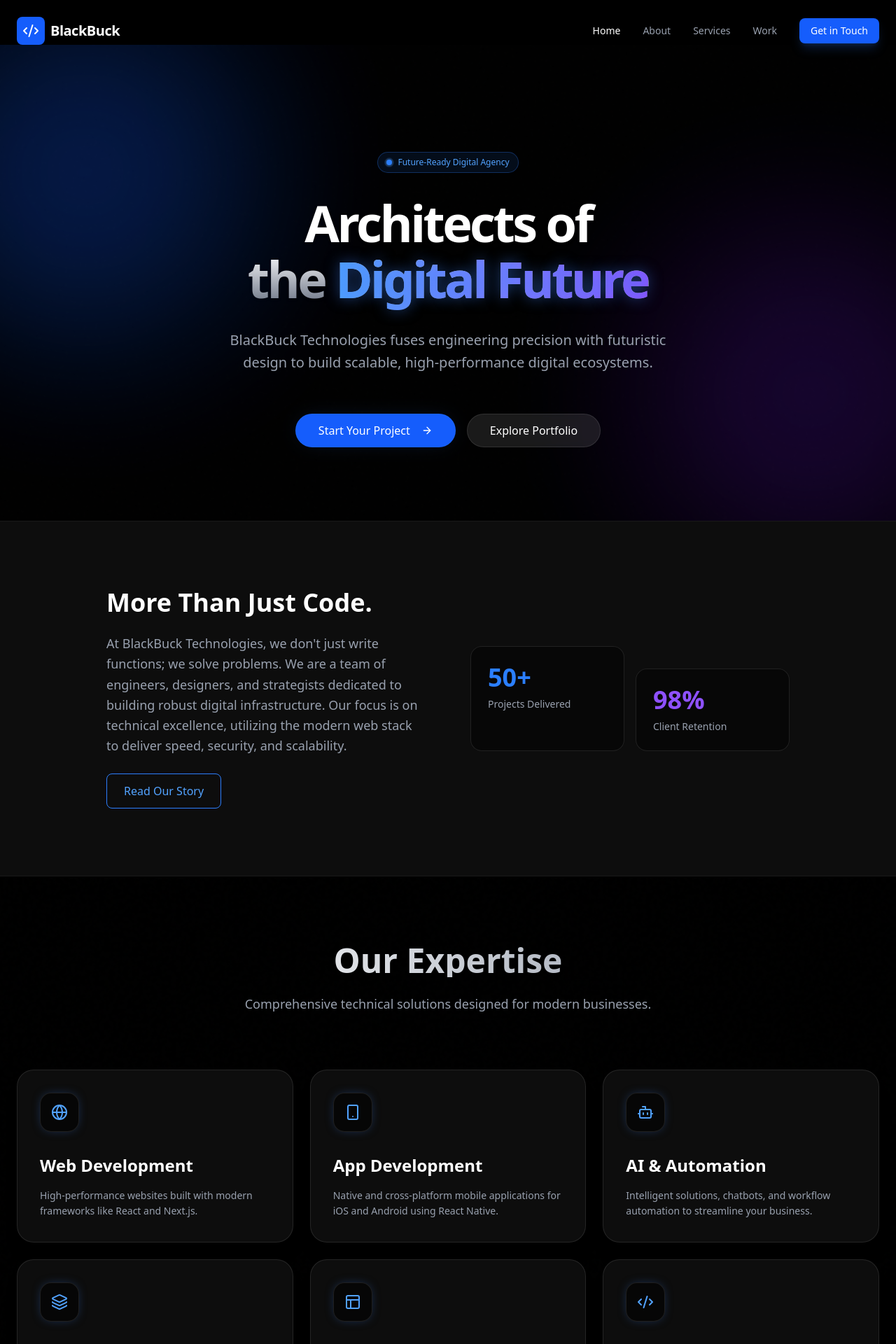
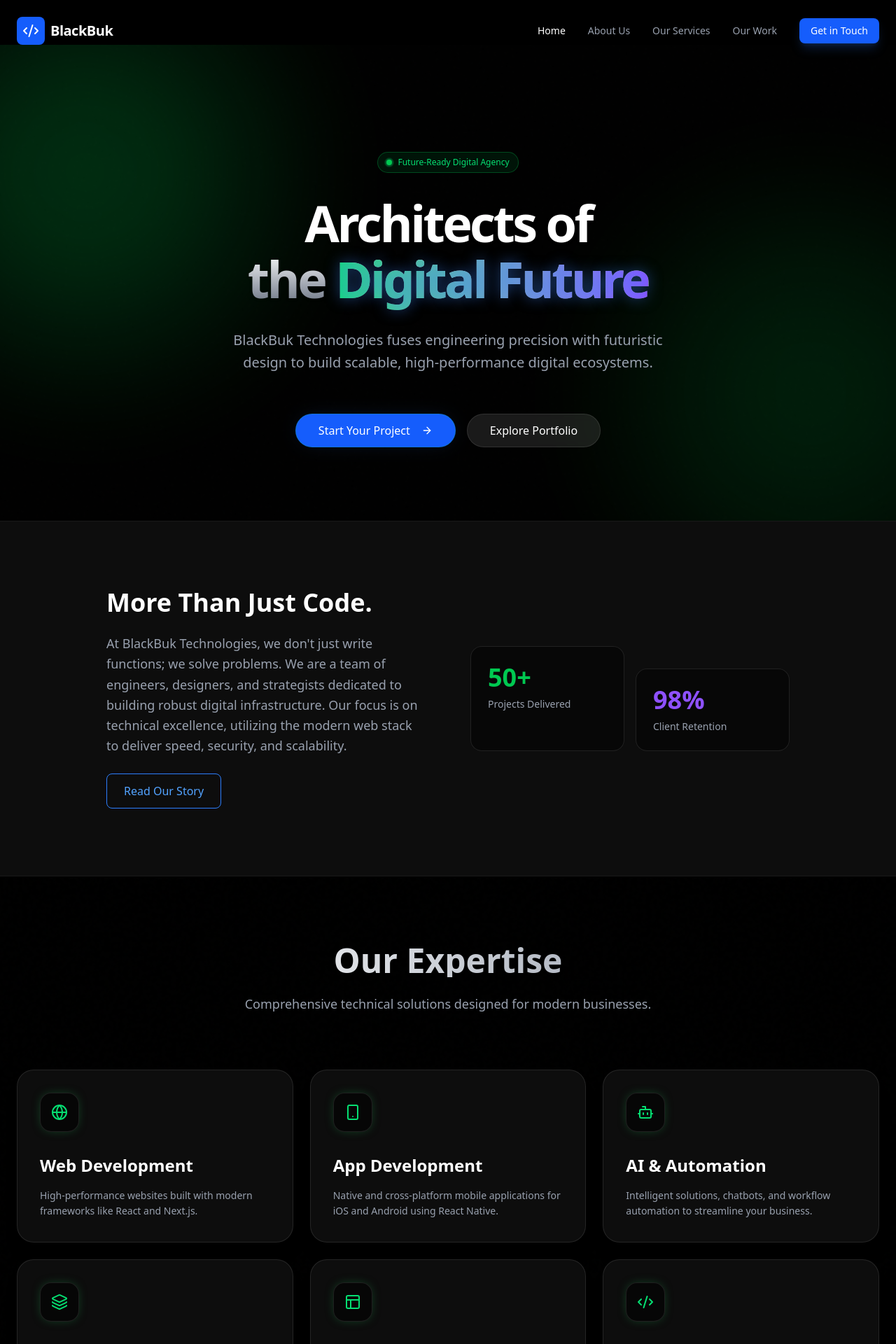
Before and after one commit to nanand1998/blackbuk, a React (Vite) app: page / in a window 1280 px wide. Shown: the top 1920 px of the page at 70% size. Built offline with nearby package versions, Linux system fonts and the light colour scheme.

Commit message:
made some changes

```diff
--- a/src/components/layout/Footer.jsx
+++ b/src/components/layout/Footer.jsx
@@ -12,10 +12,13 @@ const Footer = () => {
               <div className="bg-blue-600 p-1.5 rounded-lg">
                 <Code2 className="w-5 h-5 text-white" />
               </div>
-                            <span className="text-lg font-bold">BlackBuck<span className="text-blue-500">Tech</span></span>
+              <span className="text-lg font-bold">
+                BlackBuck<span className="text-blue-500">Tech</span>
+              </span>
             </div>
             <p className="text-gray-400 text-sm leading-relaxed">
-                            Premium digital solutions for forward-thinking companies. We build the future of the web.
+              Premium digital solutions for forward-thinking companies. We build
+              the future of the web.
             </p>
           </div>
 
@@ -23,9 +26,12 @@ const Footer = () => {
           <div>
             <h4 className="text-white font-semibold mb-6">Company</h4>
             <ul className="space-y-3">
-                            {['About', 'Services', 'Work', 'Careers'].map((item) => (
+              {["About", "Services", "Work"].map((item) => (
                 <li key={item}>
-                                    <Link to={`/${item.toLowerCase()}`} className="text-gray-400 hover:text-blue-400 text-sm transition-colors">
+                  <Link
+                    to={`/${item.toLowerCase()}`}
+                    className="text-gray-400 hover:text-blue-400 text-sm transition-colors"
+                  >
                     {item}
                   </Link>
                 </li>
@@ -36,9 +42,17 @@ const Footer = () => {
           <div>
             <h4 className="text-white font-semibold mb-6">Services</h4>
             <ul className="space-y-3">
-                            {['Web Development', 'Mobile Apps', 'Cloud Infrastructure', 'UI/UX Design'].map((item) => (
+              {[
+                "Web Development",
+                "Mobile Apps",
+                "Cloud Infrastructure",
+                "UI/UX Design",
+              ].map((item) => (
                 <li key={item}>
-                                    <Link to="/services" className="text-gray-400 hover:text-blue-400 text-sm transition-colors">
+                  <Link
+                    to="/services"
+                    className="text-gray-400 hover:text-blue-400 text-sm transition-colors"
+                  >
                     {item}
                   </Link>
                 </li>
@@ -50,19 +64,46 @@ const Footer = () => {
           <div>
             <h4 className="text-white font-semibold mb-6">Connect</h4>
             <div className="flex gap-4">
-                            <a href="#" className="text-gray-400 hover:text-white transition-colors"><Github className="w-5 h-5" /></a>
-                            <a href="#" className="text-gray-400 hover:text-white transition-colors"><Twitter className="w-5 h-5" /></a>
-                            <a href="#" className="text-gray-400 hover:text-white transition-colors"><Linkedin className="w-5 h-5" /></a>
-                            <a href="#" className="text-gray-400 hover:text-white transition-colors"><Mail className="w-5 h-5" /></a>
+              <a
+                href="#"
+                className="text-gray-400 hover:text-white transition-colors"
+              >
+                <Github className="w-5 h-5" />
+              </a>
+              <a
+                href="#"
+                className="text-gray-400 hover:text-white transition-colors"
+              >
+                <Twitter className="w-5 h-5" />
+              </a>
+              <a
+                href="#"
+                className="text-gray-400 hover:text-white transition-colors"
+              >
+                <Linkedin className="w-5 h-5" />
+              </a>
+              <a
+                href="#"
+                className="text-gray-400 hover:text-white transition-colors"
+              >
+                <Mail className="w-5 h-5" />
+              </a>
             </div>
           </div>
         </div>
 
         <div className="border-t border-white/5 pt-8 flex flex-col md:flex-row justify-between items-center gap-4 text-xs text-gray-500">
-                    <p>© {new Date().getFullYear()} BlackBuck Technologies. All rights reserved.</p>
+          <p>
+            © {new Date().getFullYear()} BlackBuk Technologies. All rights
+            reserved.
+          </p>
           <div className="flex gap-6">
-                        <Link to="/privacy" className="hover:text-white transition-colors">Privacy Policy</Link>
-                        <Link to="/terms" className="hover:text-white transition-colors">Terms of Service</Link>
+            <Link to="/privacy" className="hover:text-white transition-colors">
+              Privacy Policy
+            </Link>
+            <Link to="/terms" className="hover:text-white transition-colors">
+              Terms of Service
+            </Link>
           </div>
         </div>
       </div>
--- a/src/components/layout/Navbar.jsx
+++ b/src/components/layout/Navbar.jsx
@@ -24,16 +24,18 @@ const Navbar = () => {
 
   const navLinks = [
     { name: "Home", path: "/" },
-        { name: "About", path: "/about" },
-        { name: "Services", path: "/services" },
-        { name: "Work", path: "/work" },
+    { name: "About Us", path: "/about" },
+    { name: "Our Services", path: "/services" },
+    { name: "Our Work", path: "/work" },
   ];
 
   return (
     <nav
       className={cn(
         "fixed top-0 w-full z-50 transition-all duration-300 border-b border-transparent",
-                scrolled ? "bg-black/80 backdrop-blur-md border-white/10 py-4" : "bg-transparent py-6"
+        scrolled
+          ? "bg-black/80 backdrop-blur-md border-white/10 py-4"
+          : "bg-transparent py-6"
       )}
     >
       <div className="container mx-auto px-6 flex items-center justify-between">
@@ -42,7 +44,7 @@ const Navbar = () => {
           <div className="bg-blue-600 p-2 rounded-lg group-hover:bg-blue-500 transition-colors">
             <Code2 className="w-6 h-6 text-white" />
           </div>
-                    <span className="text-xl font-bold tracking-tight">BlackBuck</span>
+          <span className="text-xl font-bold tracking-tight">BlackBuk</span>
         </Link>
 
         {/* Desktop Nav */}
--- a/src/pages/Home.jsx
+++ b/src/pages/Home.jsx
@@ -1,5 +1,17 @@
 import { motion } from "framer-motion";
-import { ArrowRight, Code2, Cpu, Globe, Layout, Layers, ShieldCheck, Zap, Users, Smartphone, Bot } from "lucide-react";
+import {
+  ArrowRight,
+  Code2,
+  Cpu,
+  Globe,
+  Layout,
+  Layers,
+  ShieldCheck,
+  Zap,
+  Users,
+  Smartphone,
+  Bot,
+} from "lucide-react";
 import Button from "../components/ui/Button";
 import { Link } from "react-router-dom";
 
@@ -7,30 +19,66 @@ const Home = () => {
   const fadeIn = {
     initial: { opacity: 0, y: 20 },
     animate: { opacity: 1, y: 0 },
-        transition: { duration: 0.6 }
+    transition: { duration: 0.6 },
   };
 
   const staggerContainer = {
     animate: {
       transition: {
-                staggerChildren: 0.1
-            }
-        }
+        staggerChildren: 0.1,
+      },
+    },
   };
 
   const services = [
-        { icon: <Globe className="w-6 h-6" />, title: "Web Development", desc: "High-performance websites built with modern frameworks like React and Next.js." },
-        { icon: <Smartphone className="w-6 h-6" />, title: "App Development", desc: "Native and cross-platform mobile applications for iOS and Android using React Native." },
-        { icon: <Bot className="w-6 h-6" />, title: "AI & Automation", desc: "Intelligent solutions, chatbots, and workflow automation to streamline your business." },
-        { icon: <Layers className="w-6 h-6" />, title: "Cloud & DevOps", desc: "Scalable server-side architectures, automated pipelines, and secure cloud infrastructure." },
-        { icon: <Layout className="w-6 h-6" />, title: "UI/UX Engineering", desc: "Pixel-perfect interfaces that prioritize user experience and conversion optimization." },
-        { icon: <Code2 className="w-6 h-6" />, title: "Custom Software Solutions", desc: "Tailored digital products designed to solve your specific complex business challenges." },
+    {
+      icon: <Globe className="w-6 h-6" />,
+      title: "Web Development",
+      desc: "High-performance websites built with modern frameworks like React and Next.js.",
+    },
+    {
+      icon: <Smartphone className="w-6 h-6" />,
+      title: "App Development",
+      desc: "Native and cross-platform mobile applications for iOS and Android using React Native.",
+    },
+    {
+      icon: <Bot className="w-6 h-6" />,
+      title: "AI & Automation",
+      desc: "Intelligent solutions, chatbots, and workflow automation to streamline your business.",
+    },
+    {
+      icon: <Layers className="w-6 h-6" />,
+      title: "Cloud & DevOps",
+      desc: "Scalable server-side architectures, automated pipelines, and secure cloud infrastructure.",
+    },
+    {
+      icon: <Layout className="w-6 h-6" />,
+      title: "UI/UX Engineering",
+      desc: "Pixel-perfect interfaces that prioritize user experience and conversion optimization.",
+    },
+    {
+      icon: <Code2 className="w-6 h-6" />,
+      title: "Custom Software Solutions",
+      desc: "Tailored digital products designed to solve your specific complex business challenges.",
+    },
   ];
 
   const reasons = [
-        { icon: <ShieldCheck className="w-6 h-6" />, title: "Reliability", desc: "Code that works, deadlines that are met." },
-        { icon: <Zap className="w-6 h-6" />, title: "Performance", desc: "We obsess over milliseconds." },
-        { icon: <Users className="w-6 h-6" />, title: "Transparency", desc: "No hidden costs, constant communication." },
+    {
+      icon: <ShieldCheck className="w-6 h-6" />,
+      title: "Reliability",
+      desc: "Code that works, deadlines that are met.",
+    },
+    {
+      icon: <Zap className="w-6 h-6" />,
+      title: "Performance",
+      desc: "We obsess over milliseconds.",
+    },
+    {
+      icon: <Users className="w-6 h-6" />,
+      title: "Transparency",
+      desc: "No hidden costs, constant communication.",
+    },
   ];
 
   return (
@@ -39,11 +87,11 @@ const Home = () => {
       <section className="relative min-h-[85vh] flex items-center justify-center pt-24 pb-12 overflow-hidden">
         {/* Background Effects */}
         <div className="absolute inset-0 bg-noise opacity-20 pointer-events-none z-[1]" />
-                <div className="absolute inset-0 bg-[radial-gradient(ellipse_at_top,_var(--tw-gradient-stops))] from-blue-900/30 via-black to-black z-0" />
+        <div className="absolute inset-0 bg-[radial-gradient(ellipse_at_top,_var(--tw-gradient-stops))] from-green-900/30 via-black to-black z-0" />
 
         {/* Animated Orbs */}
-                <div className="absolute top-[-10%] left-[-10%] w-[500px] h-[500px] bg-blue-600/30 rounded-full blur-[120px] animate-pulse" />
-                <div className="absolute bottom-[-10%] right-[-10%] w-[500px] h-[500px] bg-violet-600/20 rounded-full blur-[120px] animate-pulse delay-1000" />
+        <div className="absolute top-[-10%] left-[-10%] w-[500px] h-[500px] bg-green-600/30 rounded-full blur-[120px] animate-pulse" />
+        <div className="absolute bottom-[-10%] right-[-10%] w-[500px] h-[500px] bg-green-600/20 rounded-full blur-[120px] animate-pulse delay-1000" />
 
         <div className="container mx-auto px-6 relative z-10 text-center">
           <motion.div
@@ -53,31 +101,47 @@ const Home = () => {
             className="max-w-4xl mx-auto space-y-8"
           >
             <motion.div variants={fadeIn} className="flex justify-center">
-                            <span className="inline-flex items-center gap-2 px-3 py-1.5 rounded-full border border-blue-500/30 bg-blue-500/10 text-blue-400 text-xs font-medium backdrop-blur-sm">
+              <span className="inline-flex items-center gap-2 px-3 py-1.5 rounded-full border border-green-500/30 bg-green-500/10 text-green-400 text-xs font-medium backdrop-blur-sm">
                 <span className="relative flex h-2 w-2">
-                                    <span className="animate-ping absolute inline-flex h-full w-full rounded-full bg-blue-400 opacity-75"></span>
-                                    <span className="relative inline-flex rounded-full h-2 w-2 bg-blue-500"></span>
+                  <span className="animate-ping absolute inline-flex h-full w-full rounded-full bg-green-400 opacity-75"></span>
+                  <span className="relative inline-flex rounded-full h-2 w-2 bg-green-500"></span>
                 </span>
                 Future-Ready Digital Agency
               </span>
             </motion.div>
 
-                        <motion.h1 variants={fadeIn} className="text-5xl md:text-7xl font-bold tracking-tighter leading-[1.1] bg-gradient-to-b from-white via-white to-gray-500 text-transparent bg-clip-text drop-shadow-sm">
-                            Architects of <br /> the <span className="text-transparent bg-clip-text bg-gradient-to-r from-blue-400 to-violet-500 text-glow">Digital Future</span>
+            <motion.h1
+              variants={fadeIn}
+              className="text-5xl md:text-7xl font-bold tracking-tighter leading-[1.1] bg-gradient-to-b from-white via-white to-gray-500 text-transparent bg-clip-text drop-shadow-sm"
+            >
+              Architects of <br /> the{" "}
+              <span className="text-transparent bg-clip-text bg-gradient-to-r from-green-400 to-violet-500 text-glow">
+                Digital Future
+              </span>
             </motion.h1>
 
-                        <motion.p variants={fadeIn} className="text-lg md:text-xl text-gray-400 max-w-2xl mx-auto leading-relaxed font-light">
-                            BlackBuck Technologies fuses engineering precision with futuristic design to build scalable, high-performance digital ecosystems.
+            <motion.p
+              variants={fadeIn}
+              className="text-lg md:text-xl text-gray-400 max-w-2xl mx-auto leading-relaxed font-light"
+            >
+              BlackBuk Technologies fuses engineering precision with futuristic
+              design to build scalable, high-performance digital ecosystems.
             </motion.p>
 
-                        <motion.div variants={fadeIn} className="flex flex-col sm:flex-row items-center justify-center gap-4 pt-6">
+            <motion.div
+              variants={fadeIn}
+              className="flex flex-col sm:flex-row items-center justify-center gap-4 pt-6"
+            >
               <Link to="/contact">
-                                <Button className="w-full sm:w-auto h-12 px-8 text-base rounded-full shadow-[0_0_30px_-10px_rgba(59,130,246,0.6)] hover:shadow-[0_0_50px_-10px_rgba(59,130,246,0.8)] border border-blue-500/20">
+                <Button className="w-full sm:w-auto h-12 px-8 text-base rounded-full shadow-[0_0_30px_-10px_rgba(34,197,94,0.6)] hover:shadow-[0_0_50px_-10px_rgba(34,197,94,0.8)] border border-green-500/20">
                   Start Your Project <ArrowRight className="w-4 h-4 ml-2" />
                 </Button>
               </Link>
               <Link to="/work">
-                                <Button variant="secondary" className="w-full sm:w-auto h-12 px-8 text-base rounded-full border border-white/10 hover:bg-white/10">
+                <Button
+                  variant="secondary"
+                  className="w-full sm:w-auto h-12 px-8 text-base rounded-full border border-white/10 hover:bg-white/10"
+                >
                   Explore Portfolio
                 </Button>
               </Link>
@@ -90,18 +154,26 @@ const Home = () => {
       <section className="py-24 bg-white/5 border-y border-white/5">
         <div className="container mx-auto px-6 max-w-5xl text-center md:text-left md:flex md:items-center md:gap-16">
           <div className="flex-1 space-y-6">
-                        <h2 className="text-3xl md:text-4xl font-bold">More Than Just Code.</h2>
+            <h2 className="text-3xl md:text-4xl font-bold">
+              More Than Just Code.
+            </h2>
             <p className="text-gray-400 text-lg leading-relaxed">
-                            At BlackBuck Technologies, we don't just write functions; we solve problems. We are a team of engineers, designers, and strategists dedicated to building robust digital infrastructure. Our focus is on technical excellence, utilizing the modern web stack to deliver speed, security, and scalability.
+              At BlackBuk Technologies, we don't just write functions; we solve
+              problems. We are a team of engineers, designers, and strategists
+              dedicated to building robust digital infrastructure. Our focus is
+              on technical excellence, utilizing the modern web stack to deliver
+              speed, security, and scalability.
             </p>
             <Link to="/about">
-                            <Button variant="outline" className="mt-4">Read Our Story</Button>
+              <Button variant="outline" className="mt-4">
+                Read Our Story
+              </Button>
             </Link>
           </div>
           <div className="flex-1 mt-12 md:mt-0 relative">
             <div className="relative z-10 grid grid-cols-2 gap-4">
               <div className="bg-black/40 p-6 rounded-2xl border border-white/10 backdrop-blur-sm">
-                                <h3 className="text-4xl font-bold text-blue-500 mb-2">50+</h3>
+                <h3 className="text-4xl font-bold text-green-500 mb-2">50+</h3>
                 <p className="text-sm text-gray-400">Projects Delivered</p>
               </div>
               <div className="bg-black/40 p-6 rounded-2xl border border-white/10 backdrop-blur-sm mt-8">
@@ -118,8 +190,12 @@ const Home = () => {
         <div className="absolute inset-0 bg-noise opacity-10 pointer-events-none" />
         <div className="container mx-auto px-6 relative z-10">
           <div className="text-center max-w-3xl mx-auto mb-20">
-                        <h2 className="text-4xl md:text-5xl font-bold mb-6 bg-gradient-to-r from-white to-gray-400 text-transparent bg-clip-text">Our Expertise</h2>
-                        <p className="text-gray-400 text-lg">Comprehensive technical solutions designed for modern businesses.</p>
+            <h2 className="text-4xl md:text-5xl font-bold mb-6 bg-gradient-to-r from-white to-gray-400 text-transparent bg-clip-text">
+              Our Expertise
+            </h2>
+            <p className="text-gray-400 text-lg">
+              Comprehensive technical solutions designed for modern businesses.
+            </p>
           </div>
 
           <div className="grid grid-cols-1 md:grid-cols-2 lg:grid-cols-3 gap-6">
@@ -129,13 +205,17 @@ const Home = () => {
                 whileHover={{ y: -10 }}
                 className="glass-card glass-card-hover p-8 rounded-3xl group relative overflow-hidden"
               >
-                                <div className="absolute inset-0 bg-gradient-to-br from-blue-500/10 to-transparent opacity-0 group-hover:opacity-100 transition-opacity duration-500" />
+                <div className="absolute inset-0 bg-gradient-to-br from-green-500/10 to-transparent opacity-0 group-hover:opacity-100 transition-opacity duration-500" />
                 <div className="relative z-10">
-                                    <div className="w-14 h-14 rounded-2xl bg-black/50 border border-white/10 flex items-center justify-center text-blue-400 mb-8 group-hover:scale-110 group-hover:text-blue-300 transition-all shadow-[0_0_15px_-5px_rgba(59,130,246,0.5)]">
+                  <div className="w-14 h-14 rounded-2xl bg-black/50 border border-white/10 flex items-center justify-center text-green-400 mb-8 group-hover:scale-110 group-hover:text-green-300 transition-all shadow-[0_0_15px_-5px_rgba(34,197,94,0.5)]">
                     {service.icon}
                   </div>
-                                    <h3 className="text-2xl font-bold mb-4 text-white group-hover:text-blue-200 transition-colors">{service.title}</h3>
-                                    <p className="text-gray-400 leading-relaxed text-sm group-hover:text-gray-300 transition-colors">{service.desc}</p>
+                  <h3 className="text-2xl font-bold mb-4 text-white group-hover:text-green-200 transition-colors">
+                    {service.title}
+                  </h3>
+                  <p className="text-gray-400 leading-relaxed text-sm group-hover:text-gray-300 transition-colors">
+                    {service.desc}
+                  </p>
                 </div>
               </motion.div>
             ))}
@@ -148,13 +228,17 @@ const Home = () => {
         <div className="container mx-auto px-6">
           <div className="max-w-4xl mx-auto">
             <div className="text-center mb-16">
-                            <h2 className="text-3xl md:text-4xl font-bold mb-6">Why BlackBuck?</h2>
-                            <p className="text-gray-400">We don't cut corners. Here's what sets us apart.</p>
+              <h2 className="text-3xl md:text-4xl font-bold mb-6">
+                Why BlackBuk?
+              </h2>
+              <p className="text-gray-400">
+                We don't cut corners. Here's what sets us apart.
+              </p>
             </div>
             <div className="grid grid-cols-1 md:grid-cols-3 gap-8">
               {reasons.map((reason, idx) => (
                 <div key={idx} className="text-center space-y-4">
-                                    <div className="mx-auto w-16 h-16 rounded-full bg-violet-500/10 flex items-center justify-center text-violet-400">
+                  <div className="mx-auto w-16 h-16 rounded-full bg-green-500/10 flex items-center justify-center text-green-400">
                     {reason.icon}
                   </div>
                   <h3 className="text-xl font-bold">{reason.title}</h3>
@@ -169,10 +253,13 @@ const Home = () => {
       {/* CTA */}
       <section className="py-24 relative overflow-hidden">
         <div className="container mx-auto px-6 relative z-10 text-center">
-                    <div className="max-w-3xl mx-auto space-y-8 p-12 rounded-3xl bg-gradient-to-b from-blue-900/20 to-black border border-white/10">
-                        <h2 className="text-3xl md:text-4xl font-bold">Ready to Elevate Your Digital Presence?</h2>
+          <div className="max-w-3xl mx-auto space-y-8 p-12 rounded-3xl bg-gradient-to-b from-green-900/20 to-black border border-white/10">
+            <h2 className="text-3xl md:text-4xl font-bold">
+              Ready to Elevate Your Digital Presence?
+            </h2>
             <p className="text-gray-400 text-lg">
-                            Let's discuss your project and how we can add value to your business.
+              Let's discuss your project and how we can add value to your
+              business.
             </p>
             <Link to="/contact">
               <Button className="mx-auto h-14 px-10 text-lg">
```
Also changed, not shown: src/pages/About.jsx (+61 -5 lines). Lines whose indentation alone changed are shown as unchanged.
